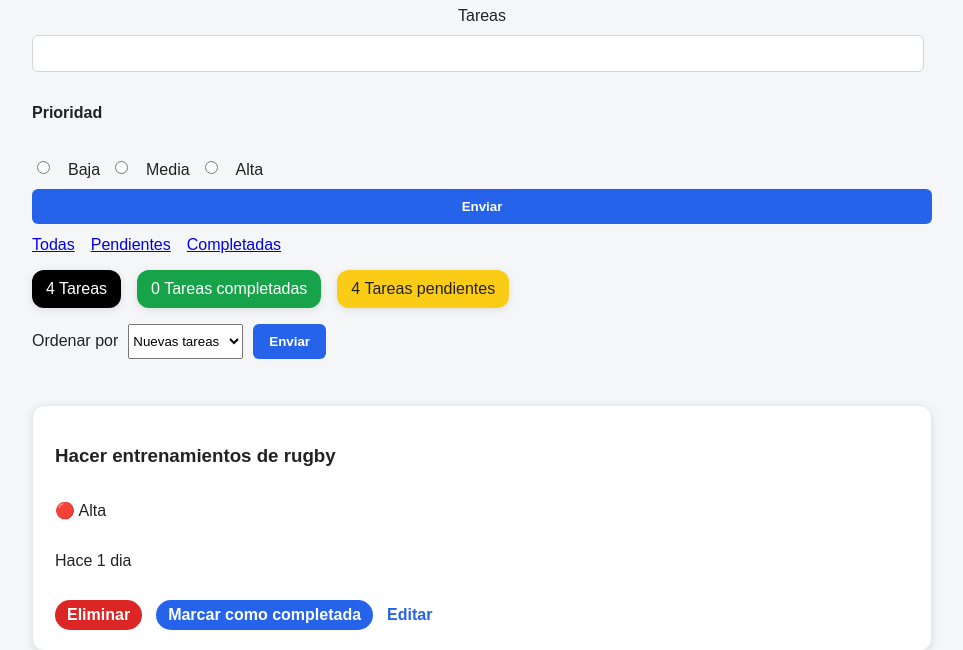
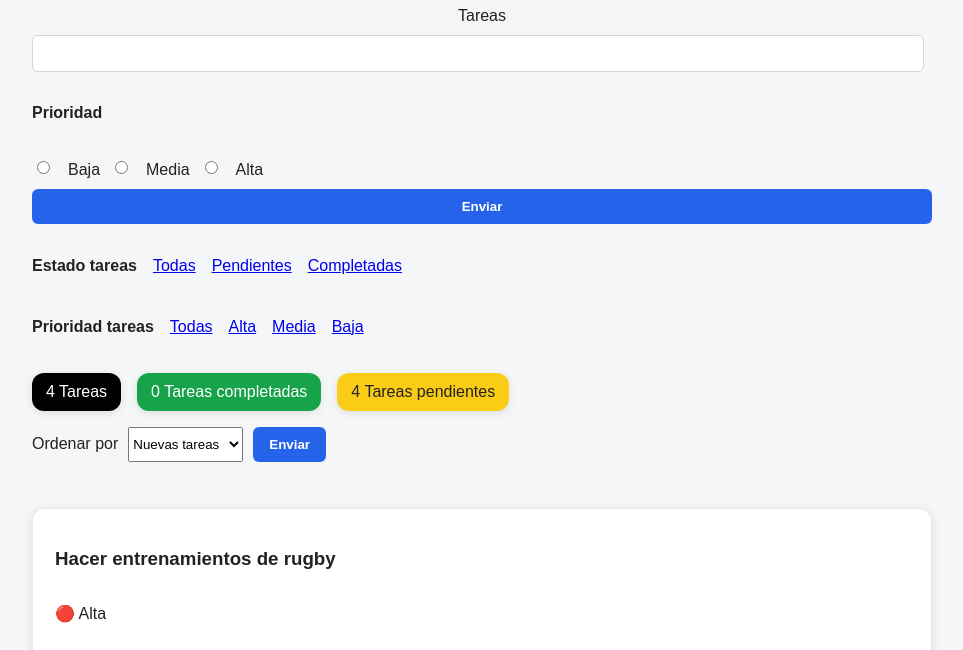
Before and after one commit to FernandoFullStack98/Mini_web, a Flask app: page /tareas in a window 1280 px wide. Shown: the part 453-1103 px from the top of the page, without its empty margins (158-1121 px from the left). Run offline with Flask 3, Linux system fonts and the light colour scheme; a user stored in the database is signed in; data comes from the database, SQL or seed files in the repository.

Commit message:
Añadido filtro de prioridades

```diff
--- a/app/routes/tareas_routes.py
+++ b/app/routes/tareas_routes.py
@@ -13,6 +13,7 @@ def gestionar_tareas():
     busqueda = request.args.get("buscar", "")
     estado = request.args.get("estado", "todas").strip()
     orden = request.args.get("orden", "nuevas")
+    prioridad = request.args.get("prioridad", "todas")
     tareas = Tareas_db.query.filter_by(usuario_id=session["usuario_id"])
 
     if estado == "pendientes":
@@ -31,6 +32,13 @@ def gestionar_tareas():
         tareas = tareas.order_by(Tareas_db.tarea.asc())
     elif orden == "za":
         tareas = tareas.order_by(Tareas_db.tarea.desc())
+
+    if prioridad == "alta":
+        tareas = tareas.filter_by(prioridad="alta")
+    elif prioridad == "media":
+        tareas = tareas.filter_by(prioridad="media")
+    elif prioridad == "baja":
+        tareas = tareas.filter_by(prioridad="baja")
 
     tareas = tareas.all()
 
--- a/templates/tareas.html
+++ b/templates/tareas.html
@@ -24,10 +24,18 @@
     <button type="submit">Enviar</button>
 </form>
 <div class="nav-filtros">
+    <h4>Estado tareas</h4>
     <a href="/tareas">Todas</a>
     <a href="/tareas?estado=pendientes">Pendientes</a>
     <a href="/tareas?estado=completadas">Completadas</a>
     <br>
+</div>
+<div class="nav-filtros">
+    <h4>Prioridad tareas</h4>
+    <a href="/tareas">Todas</a>
+    <a href="/tareas?prioridad=alta">Alta</a>
+    <a href="/tareas?prioridad=media">Media</a>
+    <a href="/tareas?prioridad=baja">Baja</a>
 </div>
 <div class="estadisticas">
     {% if long_tareas == 1 %}
```
